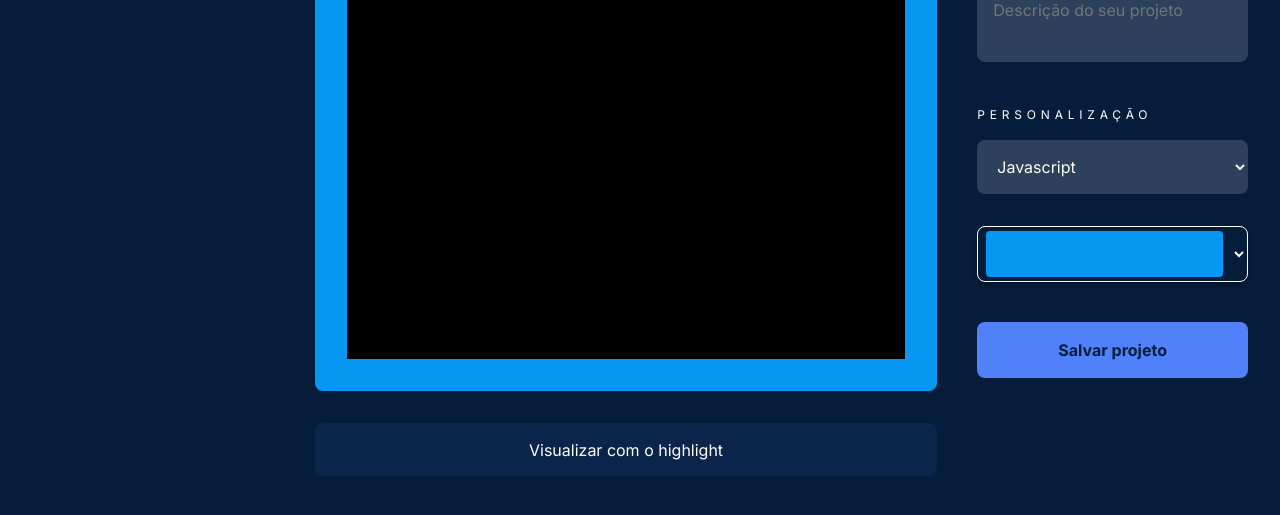
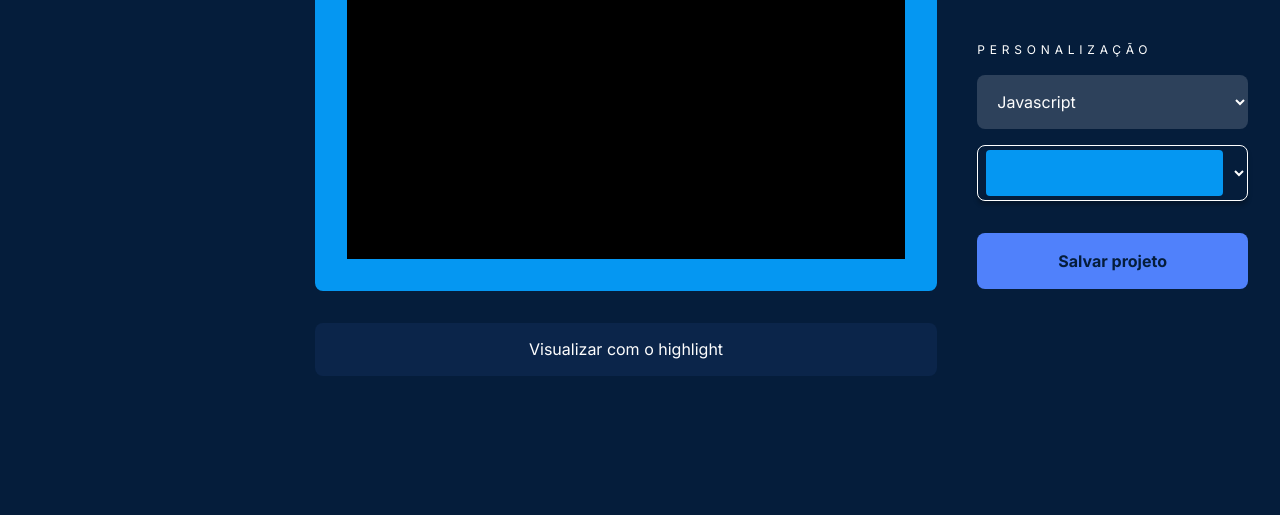
Before and after one commit to Matheus-Pazinati/alura-dev-challenge, a plain HTML site: page index.html in a window 1280 px wide. Shown: the part 323-838 px from the top of the page. After the commit the page ends 804 px from the top, so only its background shows below. Drawn offline with nearby package versions, Linux system fonts and the light colour scheme.

Commit message:
Reposiciona o editor de codigos

```diff
--- a/assets/css/style.css
+++ b/assets/css/style.css
@@ -101,17 +101,17 @@ body {
 
 /* ============ EDITOR DE CÓDIGO ===== */
 .code__editor {
-  height: 75vh;
+  /* height: 65vh; */
   display: flex;
-  justify-content: center;
+  justify-content: flex-start;
   align-items: center;
   flex-direction: column;
   border-radius: 0.5rem;
   overflow: hidden;
 }
 .editor__container {
+  height: 60vh;
   width: 100%;
-  height: 100%;
   border-width: 2rem;
   border-style: solid;
   border-radius: 0.5rem;
@@ -260,7 +260,7 @@ input[type="color"]::-webkit-color-swatch {
 
 /* ============ BOTÃO SALVAR ===== */
 .button__save {
-  margin: 2.5rem 0;
+  margin: 2rem 0 2.5rem 0;
   width: 100%;
   text-align: center;
   padding: 1rem 0;
@@ -373,10 +373,6 @@ input[type="color"]::-webkit-color-swatch {
   border-radius: 0.5rem;
 }
 
-.teste {
-  content: "";
-}
-
 /* ============ RESPONSIVIDADE ===== */
 @media (min-width: 600px) {
   body {
@@ -423,7 +419,7 @@ input[type="color"]::-webkit-color-swatch {
   .header__menu {
     display: grid;
     grid-template-columns: 1fr 2.3fr 1fr;
-    grid-template-rows: 2fr 1fr;
+    grid-template-rows: 1fr;
   }
   .header__logo {
     grid-column: 1/1;
@@ -437,7 +433,7 @@ input[type="color"]::-webkit-color-swatch {
   .side__menu {
     left: 2rem;
     background-color: transparent;
-    padding: 2.5rem 0;
+    padding: 2rem 0;
   }
   .header__menu .menu__profile {
     display: flex;
@@ -453,7 +449,7 @@ input[type="color"]::-webkit-color-swatch {
     grid-column: 2/4;
     display: grid;
     grid-template-columns: 2.3fr 1fr;
-    grid-template-rows: 2fr 1fr 1rem;
+    grid-template-rows: 1fr;
     gap: 2.5rem;
   }
   .code__editor {
@@ -462,13 +458,15 @@ input[type="color"]::-webkit-color-swatch {
   }
   main form {
     grid-column: 2/2;
-    grid-row: 1/3;
+    grid-row: 1/1;
+    max-height: 500px;
   }
   .project {
     padding: 0 0 2.5rem 0;
   }
   .personalization {
     flex-direction: column;
+    gap: 0;
   }
   .menu__profile {
     display: none;
```
